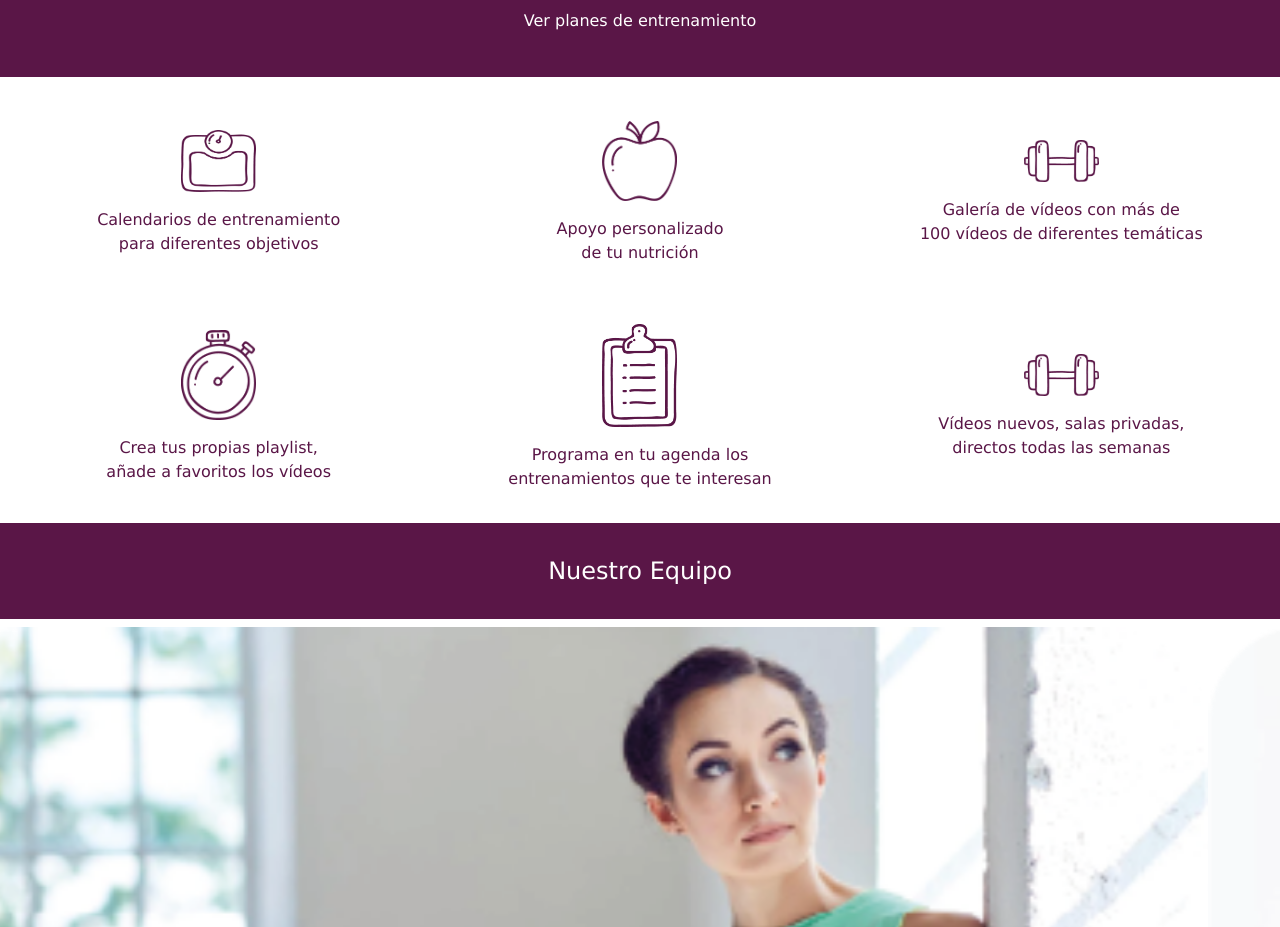
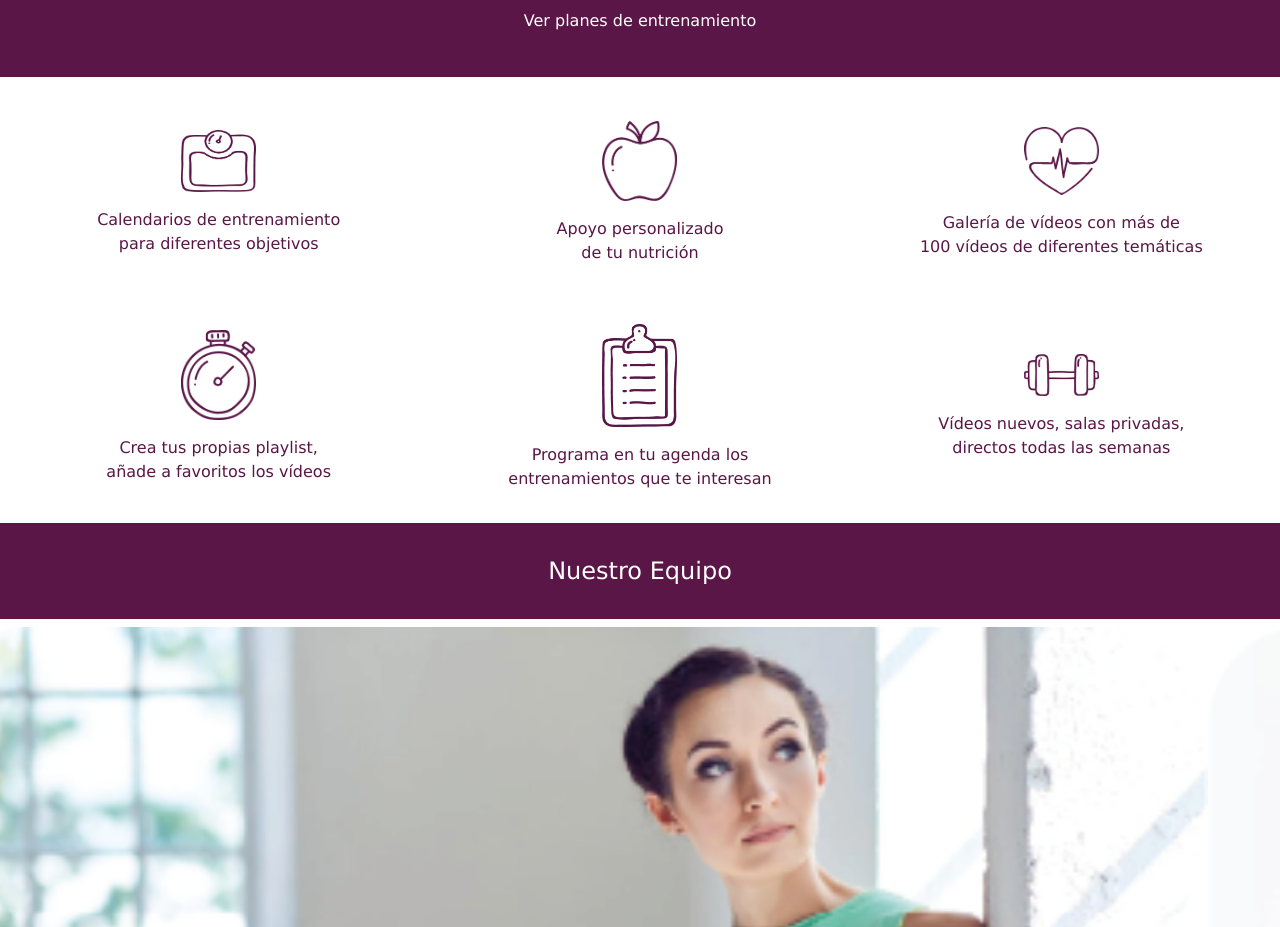
Before and after one commit to ChiquiAraujo/Onfit, a plain HTML site: page index.html in a window 1280 px wide. Shown: the part 1282-2209 px from the top of the page. Drawn offline with nearby package versions, Linux system fonts and the light colour scheme.

Commit message:
Add y arreglar img index

```diff
--- a/index.html
+++ b/index.html
@@ -65,7 +65,7 @@
         </div>
 
         <div class="box__items">
-            <img src="./img/home/frame.png" alt="">
+            <img src="./img/home/frame-3.png" alt="">
             <p>Galería de vídeos con más de <br> 100 vídeos de diferentes temáticas</p>
         </div>
 
```
